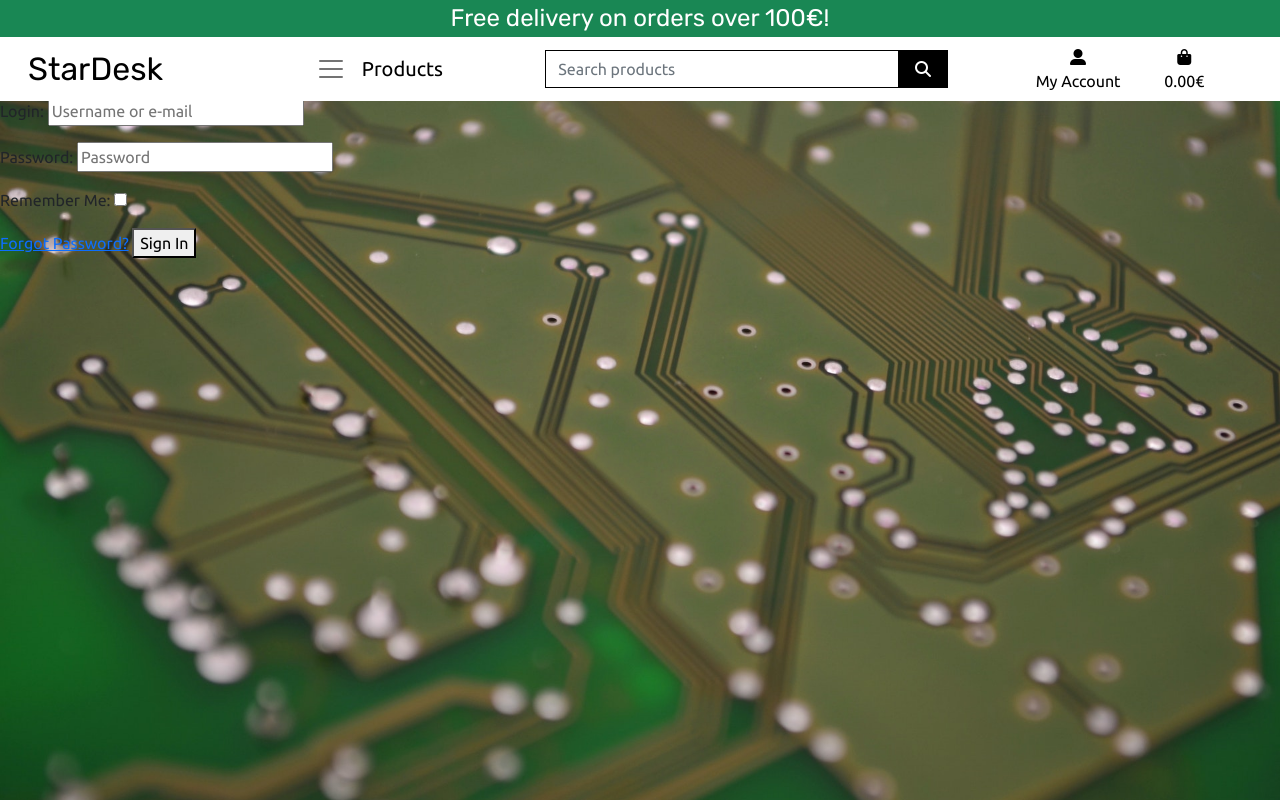
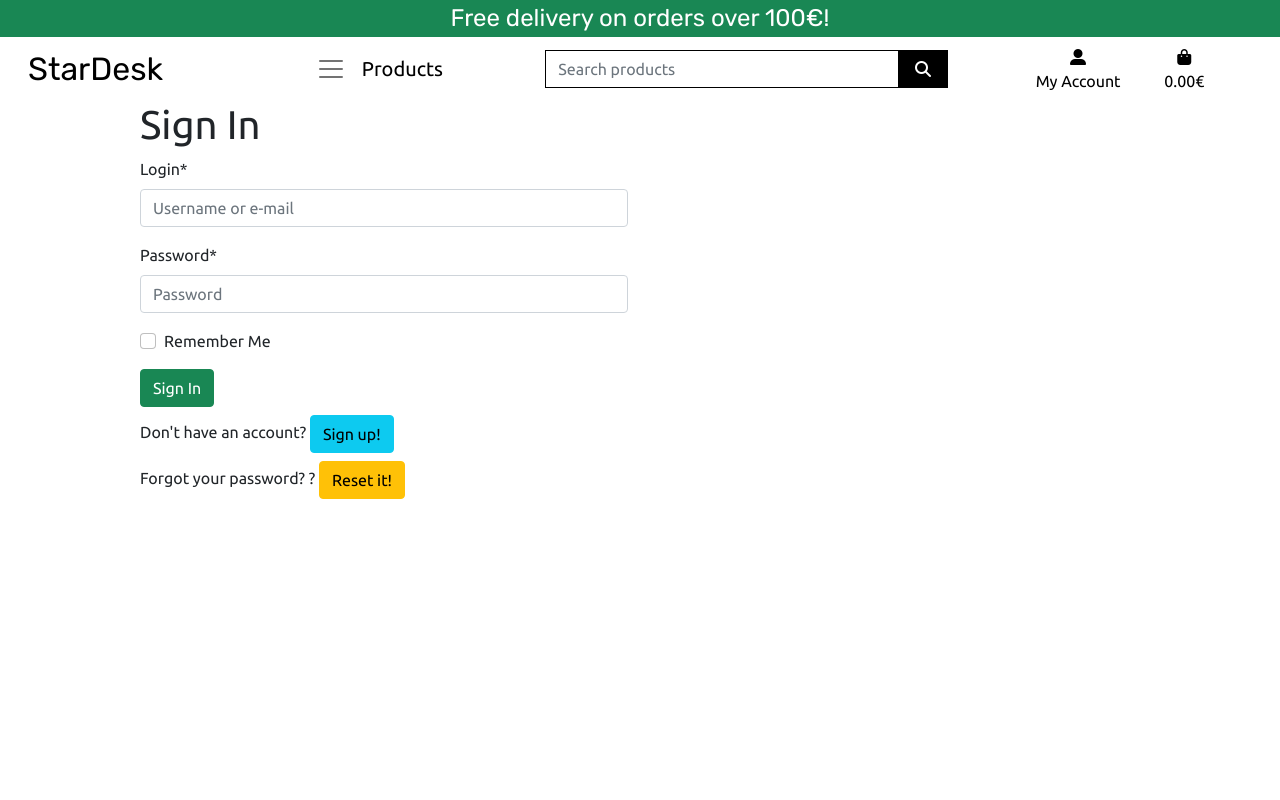
Before and after one commit to AlexGCbn/CI_PP5_StarDesk, a Django app: page /accounts/login/ in a window 1280 px wide. Run offline with Django 3.2, Linux system fonts and the light colour scheme; some libraries are stand-ins or nearby versions.

Commit message:
Update allauth templates

```diff
--- a/templates/allauth/account/account_inactive.html
+++ b/templates/allauth/account/account_inactive.html
@@ -4,7 +4,7 @@
 
 {% block head_title %}{% trans "Account Inactive" %}{% endblock %}
 
-{% block content %}
+{% block inner_content %}
 <h1>{% trans "Account Inactive" %}</h1>
 
 <p>{% trans "This account is inactive." %}</p>
--- a/templates/allauth/account/base.html
+++ b/templates/allauth/account/base.html
@@ -1 +1,13 @@
 {% extends "base.html" %}
+
+{% block content %}
+<div class="container header-container">
+    <div class="overlay"></div>
+    <div class="row">
+        <div class="col-12 col-md-6">
+            {% block inner_content %}
+            {% endblock %}
+        </div>
+    </div>
+</div>
+{% endblock %}
--- a/templates/allauth/account/email_confirm.html
+++ b/templates/allauth/account/email_confirm.html
@@ -6,7 +6,7 @@
 {% block head_title %}{% trans "Confirm E-mail Address" %}{% endblock %}
 
 
-{% block content %}
+{% block inner_content %}
 <h1>{% trans "Confirm E-mail Address" %}</h1>
 
 {% if confirmation %}
--- a/templates/allauth/account/login.html
+++ b/templates/allauth/account/login.html
@@ -5,7 +5,7 @@
 
 {% block head_title %}{% trans "Sign In" %}{% endblock %}
 
-{% block content %}
+{% block inner_content %}
 
 <h1>{% trans "Sign In" %}</h1>
 
@@ -13,8 +13,8 @@
 
 {% if socialaccount_providers %}
 <p>{% blocktrans with site.name as site_name %}Please sign in with one
-of your existing third party accounts. Or, <a href="{{ signup_url }}">sign up</a>
-for a {{ site_name }} account and sign in below:{% endblocktrans %}</p>
+  of your existing third party accounts. Or, <a href="{{ signup_url }}">sign up</a>
+  for a {{ site_name }} account and sign in below:{% endblocktrans %}</p>
 
 <div class="socialaccount_ballot">
 
@@ -28,19 +28,19 @@ for a {{ site_name }} account and sign in below:{% endblocktrans %}</p>
 
 {% include "socialaccount/snippets/login_extra.html" %}
 
-{% else %}
-<p>{% blocktrans %}If you have not created an account yet, then please
-<a href="{{ signup_url }}">sign up</a> first.{% endblocktrans %}</p>
 {% endif %}
 
 <form class="login" method="POST" action="{% url 'account_login' %}">
   {% csrf_token %}
-  {{ form.as_p }}
+  {{ form | crispy }}
   {% if redirect_field_value %}
   <input type="hidden" name="{{ redirect_field_name }}" value="{{ redirect_field_value }}" />
   {% endif %}
-  <a class="button secondaryAction" href="{% url 'account_reset_password' %}">{% trans "Forgot Password?" %}</a>
-  <button class="primaryAction" type="submit">{% trans "Sign In" %}</button>
+  <button class="primaryAction btn btn-success" type="submit">{% trans "Sign In" %}</button>
 </form>
+<p class="my-2">{% blocktrans %}Don't have an account?
+  <a href="{{ signup_url }}" class="btn btn-info">Sign up!</a>{% endblocktrans %}</p>
+<p class="my-2">Forgot your password? ?
+  <a href="{% url 'account_reset_password' %}" class="btn btn-warning">Reset it!</a></p>
 
 {% endblock %}
--- a/templates/allauth/account/logout.html
+++ b/templates/allauth/account/logout.html
@@ -4,7 +4,7 @@
 
 {% block head_title %}{% trans "Sign Out" %}{% endblock %}
 
-{% block content %}
+{% block inner_content %}
 <h1>{% trans "Sign Out" %}</h1>
 
 <p>{% trans 'Are you sure you want to sign out?' %}</p>
@@ -14,7 +14,7 @@
   {% if redirect_field_value %}
   <input type="hidden" name="{{ redirect_field_name }}" value="{{ redirect_field_value }}"/>
   {% endif %}
-  <button type="submit">{% trans 'Sign Out' %}</button>
+  <button class="btn btn-warning" type="submit">{% trans 'Sign Out' %}</button>
 </form>
 
 
--- a/templates/allauth/account/password_change.html
+++ b/templates/allauth/account/password_change.html
@@ -4,12 +4,12 @@
 
 {% block head_title %}{% trans "Change Password" %}{% endblock %}
 
-{% block content %}
+{% block inner_content %}
     <h1>{% trans "Change Password" %}</h1>
 
     <form method="POST" action="{% url 'account_change_password' %}" class="password_change">
         {% csrf_token %}
-        {{ form.as_p }}
-        <button type="submit" name="action">{% trans "Change Password" %}</button>
+        {{ form | crispy }}
+        <button class="btn btn-success" type="submit" name="action">{% trans "Change Password" %}</button>
     </form>
 {% endblock %}
--- a/templates/allauth/account/password_reset.html
+++ b/templates/allauth/account/password_reset.html
@@ -5,7 +5,7 @@
 
 {% block head_title %}{% trans "Password Reset" %}{% endblock %}
 
-{% block content %}
+{% block inner_content %}
 
     <h1>{% trans "Password Reset" %}</h1>
     {% if user.is_authenticated %}
@@ -16,8 +16,8 @@
 
     <form method="POST" action="{% url 'account_reset_password' %}" class="password_reset">
         {% csrf_token %}
-        {{ form.as_p }}
-        <input type="submit" value="{% trans 'Reset My Password' %}" />
+        {{ form | crispy }}
+        <input class="btn btn-success" type="submit" value="{% trans 'Reset My Password' %}" />
     </form>
 
     <p>{% blocktrans %}Please contact us if you have any trouble resetting your password.{% endblocktrans %}</p>
--- a/templates/allauth/account/password_reset_done.html
+++ b/templates/allauth/account/password_reset_done.html
@@ -5,7 +5,7 @@
 
 {% block head_title %}{% trans "Password Reset" %}{% endblock %}
 
-{% block content %}
+{% block inner_content %}
     <h1>{% trans "Password Reset" %}</h1>
 
     {% if user.is_authenticated %}
--- a/templates/allauth/account/password_reset_from_key.html
+++ b/templates/allauth/account/password_reset_from_key.html
@@ -3,7 +3,7 @@
 {% load i18n %}
 {% block head_title %}{% trans "Change Password" %}{% endblock %}
 
-{% block content %}
+{% block inner_content %}
     <h1>{% if token_fail %}{% trans "Bad Token" %}{% else %}{% trans "Change Password" %}{% endif %}</h1>
 
     {% if token_fail %}
@@ -13,8 +13,8 @@
         {% if form %}
             <form method="POST" action="{{ action_url }}">
                 {% csrf_token %}
-                {{ form.as_p }}
-                <input type="submit" name="action" value="{% trans 'change password' %}"/>
+                {{ form | crispy }}
+                <input class="btn btn-success" type="submit" name="action" value="{% trans 'change password' %}"/>
             </form>
         {% else %}
             <p>{% trans 'Your password is now changed.' %}</p>
--- a/templates/allauth/account/password_reset_from_key_done.html
+++ b/templates/allauth/account/password_reset_from_key_done.html
@@ -3,7 +3,7 @@
 {% load i18n %}
 {% block head_title %}{% trans "Change Password" %}{% endblock %}
 
-{% block content %}
+{% block inner_content %}
     <h1>{% trans "Change Password" %}</h1>
     <p>{% trans 'Your password is now changed.' %}</p>
 {% endblock %}
--- a/templates/allauth/account/password_set.html
+++ b/templates/allauth/account/password_set.html
@@ -4,12 +4,12 @@
 
 {% block head_title %}{% trans "Set Password" %}{% endblock %}
 
-{% block content %}
+{% block inner_content %}
     <h1>{% trans "Set Password" %}</h1>
 
     <form method="POST" action="{% url 'account_set_password' %}" class="password_set">
         {% csrf_token %}
-        {{ form.as_p }}
-        <input type="submit" name="action" value="{% trans 'Set Password' %}"/>
+        {{ form | crispy }}
+        <input class="btn btn-success" type="submit" name="action" value="{% trans 'Set Password' %}"/>
     </form>
 {% endblock %}
--- a/templates/allauth/account/signup_closed.html
+++ b/templates/allauth/account/signup_closed.html
@@ -4,7 +4,7 @@
 
 {% block head_title %}{% trans "Sign Up Closed" %}{% endblock %}
 
-{% block content %}
+{% block inner_content %}
 <h1>{% trans "Sign Up Closed" %}</h1>
 
 <p>{% trans "We are sorry, but the sign up is currently closed." %}</p>
--- a/templates/allauth/account/verification_sent.html
+++ b/templates/allauth/account/verification_sent.html
@@ -4,7 +4,7 @@
 
 {% block head_title %}{% trans "Verify Your E-mail Address" %}{% endblock %}
 
-{% block content %}
+{% block inner_content %}
     <h1>{% trans "Verify Your E-mail Address" %}</h1>
 
     <p>{% blocktrans %}We have sent an e-mail to you for verification. Follow the link provided to finalize the signup process. Please contact us if you do not receive it within a few minutes.{% endblocktrans %}</p>
--- a/templates/allauth/account/verified_email_required.html
+++ b/templates/allauth/account/verified_email_required.html
@@ -4,7 +4,7 @@
 
 {% block head_title %}{% trans "Verify Your E-mail Address" %}{% endblock %}
 
-{% block content %}
+{% block inner_content %}
 <h1>{% trans "Verify Your E-mail Address" %}</h1>
 
 {% url 'account_email' as email_url %}
```
Also changed, not shown: templates/allauth/account/email.html (+5 -5 lines), templates/allauth/account/signup.html (+5 -4 lines).
